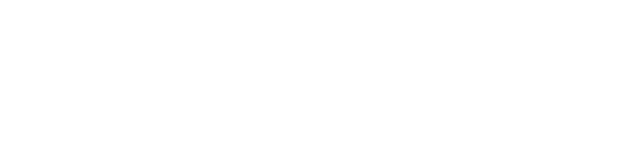
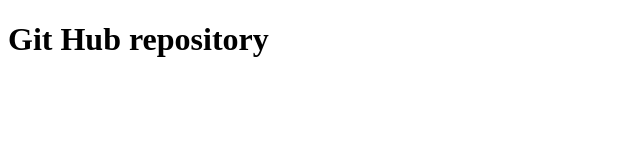
Before and after one commit to OmidRasa/gitBarcode, a plain HTML site: page index.html in a window 1280 px wide. Shown: the whole page, without its empty margins (0-640 px from the left). Drawn offline with Linux system fonts and the light colour scheme.

Commit message:
add heading

```diff
--- a/index.html
+++ b/index.html
@@ -7,6 +7,6 @@
     <title>gitHub</title>
 </head>
 <body>
-
+    <h1>Git Hub repository</h1>
 </body>
 </html>
```
